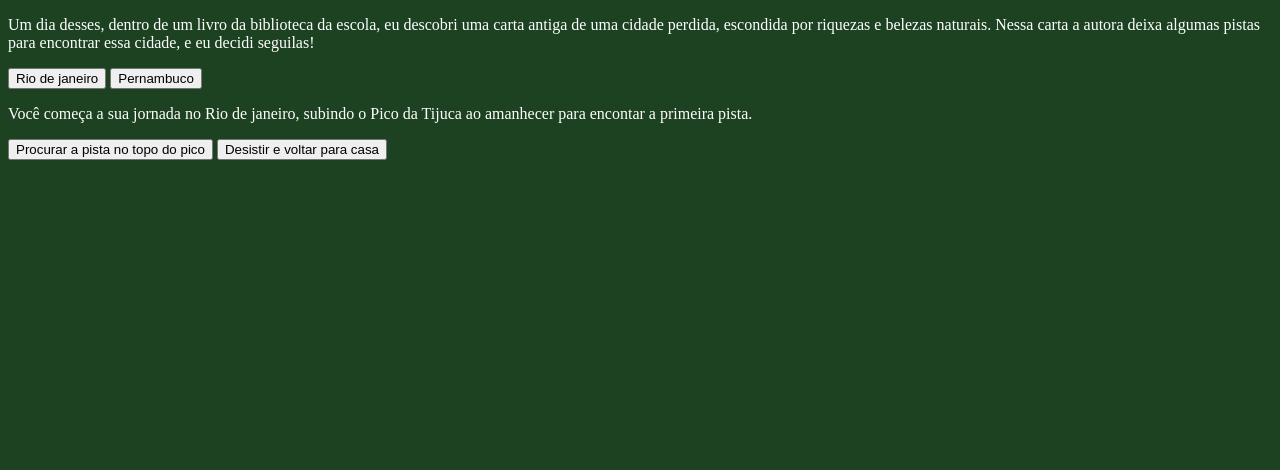
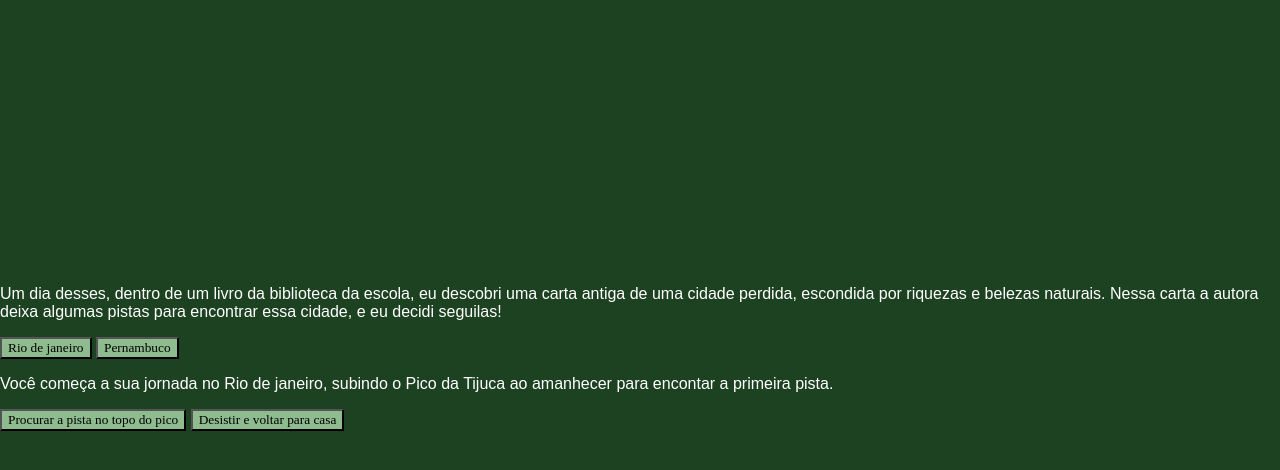
Before and after one commit to emanuelle1301/aventur, a plain HTML site: page index.html in a window 1280 px wide. Drawn offline with Linux system fonts and the light colour scheme; a web font is replaced by a local one.

Commit message:
Add files via upload

```diff
--- a/index.html
+++ b/index.html
@@ -11,7 +11,7 @@
 </head>
 <body>
     <main>
-       <div class="passo" id="passo-0">
+       <div class="passo ativo" id="passo-0">
           <p>Um dia desses, dentro de um livro da biblioteca da escola, eu descobri uma carta antiga de uma cidade perdida, escondida por riquezas e belezas naturais. Nessa carta a autora deixa algumas pistas para encontrar essa cidade, e eu decidi seguilas!</p>
           <button class="btn-proximo" data-proximo="1">Rio de janeiro</button>
           <button class="btn-proximo" data-proximo="2">Pernambuco</button>
--- a/script.js
+++ b/script.js
@@ -0,0 +1 @@
+const avanca = document.querySelectorAll('.btn-proximo');
--- a/style.css
+++ b/style.css
@@ -1,5 +1,16 @@
 body {
-background-color:#1D4221;
-color:white;
-font-family: ;
+    background-color: #1D4221;
+    color: white;
+    font-family: "Story Script", sans-serif;
+    display: flex;
+    justify-content: center;
+    align-items: center;
+    height: 700px;
+    margin: 0;
 }
+
+button {
+    background-color: darkseagreen;
+    color: black;
+    font-family: "Epunda Slab", serif;
+}
```
